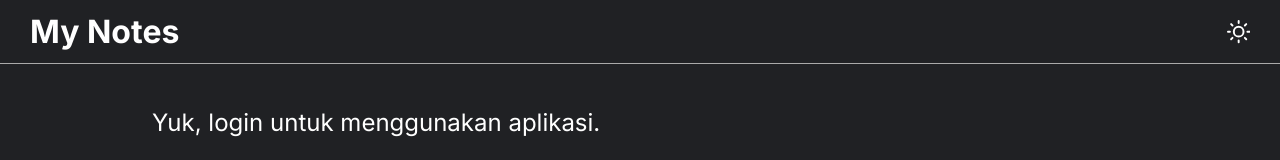
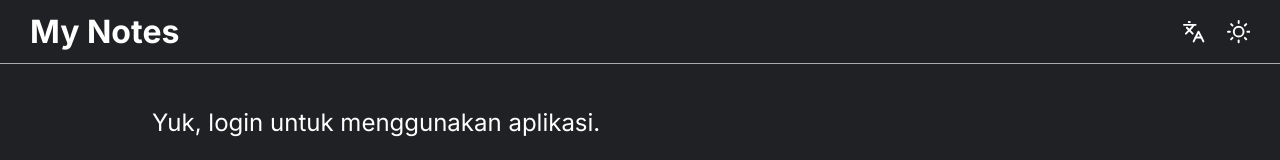
Before and after one commit to KenTandrian/notes-app-react-v2, a React (Vite) app: page / in a window 1280 px wide. Shown: the top 160 px of the page. Built offline with nearby package versions, Linux system fonts and the light colour scheme; no server answers.

Commit message:
feat(locale): implement locale toggle

```diff
--- a/src/components/Header.jsx
+++ b/src/components/Header.jsx
@@ -1,15 +1,17 @@
 import { useContext } from "react";
 import { FiLogOut, FiMoon, FiSun } from "react-icons/fi";
+import { LuLanguages } from "react-icons/lu";
 import { useNavigate } from "react-router-dom";
 import AppContext from "../contexts";
 
 export default function Header() {
   const navigate = useNavigate();
-  const { authData, onLogout, theme, toggleTheme } = useContext(AppContext);
+  const { authData, locale, onLogout, theme, toggleLocale, toggleTheme } =
+    useContext(AppContext);
   return (
     <div className="note-app__header">
       <h1 onClick={() => navigate("/")} style={{ cursor: "pointer" }}>
-        My Notes
+        {locale === "en" ? "My Notes" : "Catatan Saya"}
       </h1>
       <div style={{ display: "flex", gap: "8px" }}>
         {authData.user && (
@@ -17,9 +19,12 @@ export default function Header() {
             className="note-app_archive-button"
             onClick={() => navigate("/archive")}
           >
-            Archive
+            {locale === "en" ? "Archive" : "Arsip"}
           </button>
         )}
+        <button className="note-app__icon-button" onClick={toggleLocale}>
+          <LuLanguages />
+        </button>
         <button className="note-app__icon-button" onClick={toggleTheme}>
           {theme === "dark" ? <FiSun /> : <FiMoon />}
         </button>
--- a/src/contexts/index.jsx
+++ b/src/contexts/index.jsx
@@ -6,15 +6,18 @@ const DEFAULT_AUTH_DATA = { loading: true, user: null };
 
 const AppContext = createContext({
   authData: DEFAULT_AUTH_DATA,
+  locale: "en",
   onLogout: () => {},
   refreshAuth: () => {},
   theme: "dark",
+  toggleLocale: () => {},
   toggleTheme: () => {},
 });
 
 export function AppContextProvider({ children }) {
   const [authData, setAuthData] = useState(DEFAULT_AUTH_DATA);
   const [theme, setTheme] = useState("dark");
+  const [locale, setLocale] = useState("en");
 
   async function refreshAuth() {
     try {
@@ -36,11 +39,19 @@ export function AppContextProvider({ children }) {
     localStorage.setItem("theme", currentTheme === "light" ? "dark" : "light");
   }
 
+  function toggleLocale() {
+    const currentLocale = locale;
+    setLocale((p) => (p === "en" ? "id" : "en"));
+    localStorage.setItem("locale", currentLocale === "en" ? "id" : "en");
+  }
+
   useEffect(() => {
     refreshAuth();
-
     if (localStorage.getItem("theme")) {
       setTheme(localStorage.getItem("theme"));
+    }
+    if (localStorage.getItem("locale")) {
+      setLocale(localStorage.getItem("locale"));
     }
   }, []);
 
@@ -48,9 +59,21 @@ export function AppContextProvider({ children }) {
     document.documentElement.setAttribute("data-theme", theme);
   }, [theme]);
 
+  useEffect(() => {
+    document.documentElement.setAttribute("lang", locale);
+  }, [locale]);
+
   return (
     <AppContext.Provider
-      value={{ authData, onLogout, refreshAuth, theme, toggleTheme }}
+      value={{
+        authData,
+        locale,
+        onLogout,
+        refreshAuth,
+        theme,
+        toggleLocale,
+        toggleTheme,
+      }}
     >
       {children}
     </AppContext.Provider>
```
